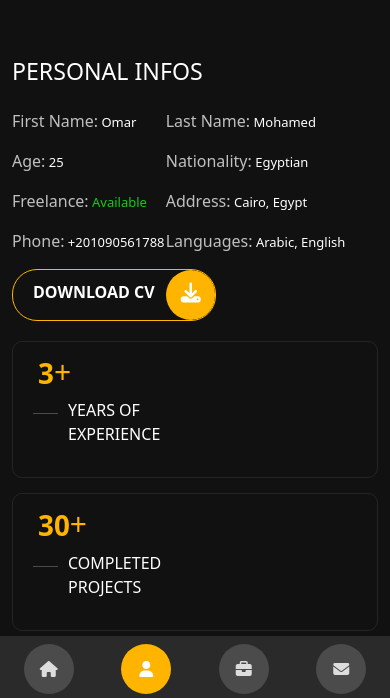
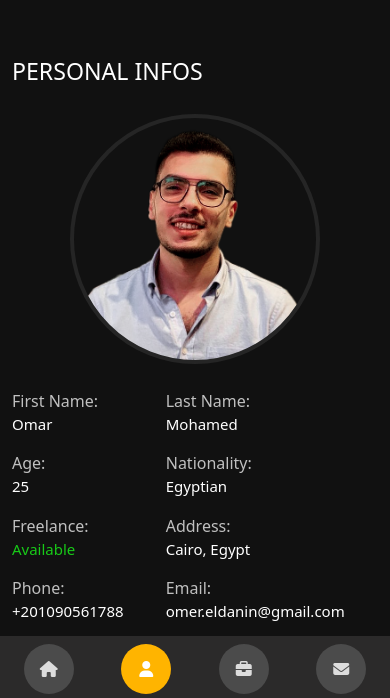
Before and after one commit to omareldanin/portfolio, a plain HTML site: page index.html in a window 390 px wide. Both pictures are taken after a click on the button "MORE ABOUT ME". Shown: the part 142-840 px from the top of the page. Drawn offline with Linux system fonts and the light colour scheme.

Commit message:
first commit

```diff
--- a/css/main.css
+++ b/css/main.css
@@ -659,7 +659,7 @@ section.active {
     height: -moz-fit-content !important;
     height: fit-content !important;
   }
-  .home .row .col-lg-4 {
+  .home .row .col-lg-4,.about .profile-image {
     width: 250px;
     margin: auto;
     margin-bottom: 10px;
@@ -668,6 +668,9 @@ section.active {
     border-radius: 50% !important;
     background-image: url(../images/me2.png) !important;
     border: 4px solid #252525;
+    background-size: cover;
+    background-repeat: no-repeat;
+    background-position: top;
   }
   .home .row .col-lg-8 {
     align-items: center;
@@ -728,8 +731,8 @@ section.active {
     width: 42%;
   }
   section.about .container .col-lg-6:first-child .info div p span {
-    font-size: 13px;
-    text-wrap:nowrap;
+    display: block;
+    font-size: 15px;
   }
   section .header h1 {
     font-size: 40px !important;
--- a/index.html
+++ b/index.html
@@ -69,23 +69,24 @@
         <div class="row">
           <div class="col-lg-6">
             <h3>personal infos</h3>
+            <div class="profile-image"></div>
             <div class="info">
               <div>
                 <p>first name:<span> omar</span></p>
                 <p>age:<span> 25</span></p>
                 <p>freelance:<span class="available"> available</span></p>
                 <p>phone:<span> +201090561788</span></p>
-                <!-- <p>Skype:<span> omar.eldanin</span></p> -->
+                <p>Skype:<span> omar.eldanin</span></p>
               </div>
               <div>
                 <p>last name:<span> mohamed</span></p>
                 <p>nationality:<span> egyptian</span></p>
                 <p>address:<span> cairo, egypt</span></p>
-                <!-- <p>
+                <p>
                   email:<span style="text-transform: lowercase">
                     omer.eldanin@gmail.com</span
                   >
-                </p> -->
+                </p>
                 <p>languages:<span> arabic, english</span></p>
               </div>
             </div>
```
